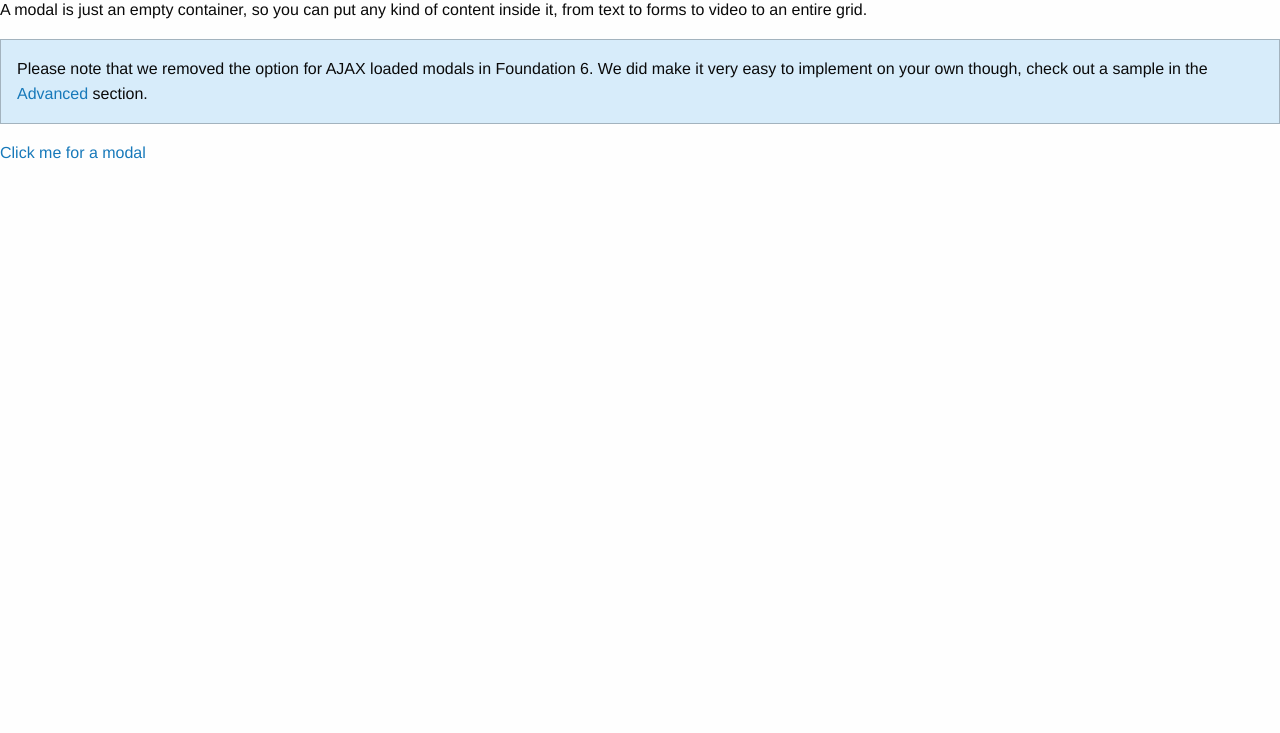
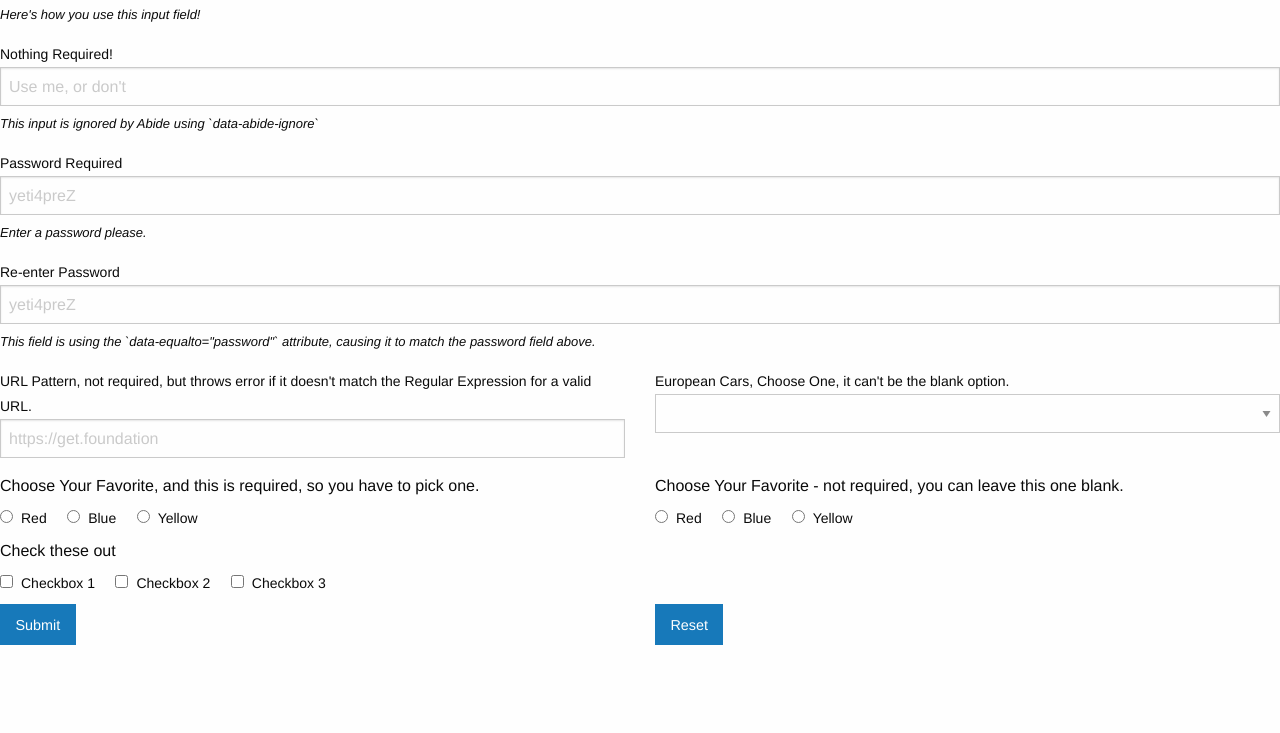
Before and after one commit to mcbrs1a/RRCalc, a plain HTML site: page index.html in a window 1280 px wide. Shown: the part 67-800 px from the top of the page. Drawn offline with Linux system fonts and the light colour scheme.

Commit message:
add index.html

```diff
--- a/index.html
+++ b/index.html
@@ -8,32 +8,96 @@
     <link rel="stylesheet" href="assets/css/foundation.css">
   </head>
 <body>
-
-<div class="row">
-  <div class="columns">
-    <h2>Reveal (Modal)</h2>
-    <p>A modal is just an empty container, so you can put any kind of content inside it, from text to forms to video to an entire grid.</p>
-    <div class="callout primary">
-      <p>Please note that we removed the option for AJAX loaded modals in Foundation 6. We did make it very easy to implement on your own though, check out a sample in the <span><a href="//foundation.zurb.com/sites/docs/reveal.html#advanced-options">Advanced</a></span> section.</p>
+<form data-abide novalidate>
+  <div class="grid-x grid-margin-x">
+    <div class="cell">
+      <div data-abide-error class="alert callout" style="display: none;">
+        <p><i class="fi-alert"></i> There are some errors in your form.</p>
+      </div>
     </div>
   </div>
-</div>
-
-<div class="row">
-  <div class="columns">
-    <p><a data-open="exampleModal1">Click me for a modal</a></p>
-
-    <div class="reveal" id="exampleModal1" data-reveal>
-      <h1>Awesome. I Have It.</h1>
-      <p class="lead">Your couch. It is mine.</p>
-      <p>I'm a cool paragraph that lives inside of an even cooler modal. Wins!</p>
-      <button class="close-button" data-close aria-label="Close reveal" type="button">
-        <span aria-hidden="true">&times;</span>
-      </button>
+  <div class="grid-x grid-margin-x">
+    <div class="cell small-12">
+      <label>Number Required
+        <input type="text" placeholder="1234" aria-describedby="exampleHelpTextNumber" required pattern="number">
+        <span class="form-error">
+          Yo, you had better fill this out, it's required.
+        </span>
+      </label>
+      <p class="help-text" id="exampleHelpTextNumber">Here's how you use this input field!</p>
+    </div>
+    <div class="cell small-12">
+      <label>Nothing Required!
+        <input type="text" placeholder="Use me, or don't" aria-describedby="exampleHelpTextNothing" data-abide-ignore>
+      </label>
+      <p class="help-text" id="exampleHelpTextNothing">This input is ignored by Abide using `data-abide-ignore`</p>
+    </div>
+    <div class="cell small-12">
+      <label>Password Required
+        <input type="password" id="password" placeholder="yeti4preZ" aria-describedby="exampleHelpTextPassword" required >
+        <span class="form-error">
+          I'm required!
+        </span>
+      <p class="help-text" id="exampleHelpTextPassword">Enter a password please.</p>
+      </label>
+    </div>
+    <div class="cell small-12">
+      <label>Re-enter Password
+        <input type="password" placeholder="yeti4preZ" aria-describedby="exampleHelpText2" required pattern="alpha_numeric" data-equalto="password">
+        <span class="form-error">
+          Hey, passwords are supposed to match!
+        </span>
+      </label>
+      <p class="help-text" id="exampleHelpText2">This field is using the `data-equalto="password"` attribute, causing it to match the password field above.</p>
     </div>
   </div>
-</div>
-
+  <div class="grid-x grid-margin-x">
+    <div class="cell medium-6">
+      <label>URL Pattern, not required, but throws error if it doesn't match the Regular Expression for a valid URL.
+        <input type="text" placeholder="https://get.foundation" pattern="url">
+      </label>
+    </div>
+    <div class="cell medium-6">
+      <label>European Cars, Choose One, it can't be the blank option.
+        <select id="select" required>
+          <option value=""></option>
+          <option value="volvo">Volvo</option>
+          <option value="saab">Saab</option>
+          <option value="mercedes">Mercedes</option>
+          <option value="audi">Audi</option>
+        </select>
+      </label>
+    </div>
+  </div>
+  <div class="grid-x grid-margin-x">
+    <fieldset class="cell medium-6">
+      <legend>Choose Your Favorite, and this is required, so you have to pick one.</legend>
+      <input type="radio" name="pokemon" value="Red" id="pokemonRed"><label for="pokemonRed">Red</label>
+      <input type="radio" name="pokemon" value="Blue" id="pokemonBlue" required><label for="pokemonBlue">Blue</label>
+      <input type="radio" name="pokemon" value="Yellow" id="pokemonYellow"><label for="pokemonYellow">Yellow</label>
+    </fieldset>
+    <fieldset class="cell medium-6">
+      <legend>Choose Your Favorite - not required, you can leave this one blank.</legend>
+      <input type="radio" name="pockets" value="Red" id="pocketsRed"><label for="pocketsRed">Red</label>
+      <input type="radio" name="pockets" value="Blue" id="pocketsBlue"><label for="pocketsBlue">Blue</label>
+      <input type="radio" name="pockets" value="Yellow" id="pocketsYellow"><label for="pocketsYellow">Yellow</label>
+    </fieldset>
+    <fieldset class="cell medium-6">
+      <legend>Check these out</legend>
+      <input id="checkbox1" type="checkbox"><label for="checkbox1">Checkbox 1</label>
+      <input id="checkbox2" type="checkbox" required><label for="checkbox2">Checkbox 2</label>
+      <input id="checkbox3" type="checkbox"><label for="checkbox3">Checkbox 3</label>
+    </fieldset>
+  </div>
+  <div class="grid-x grid-margin-x">
+    <fieldset class="cell medium-6">
+      <button class="button" type="submit" value="Submit">Submit</button>
+    </fieldset>
+    <fieldset class="cell medium-6">
+      <button class="button" type="reset" value="Reset">Reset</button>
+    </fieldset>
+  </div>
+</form>
 <script src="assets/js/vendor.js"></script>
 <script src="assets/js/foundation.js"></script>
 </body>
```
